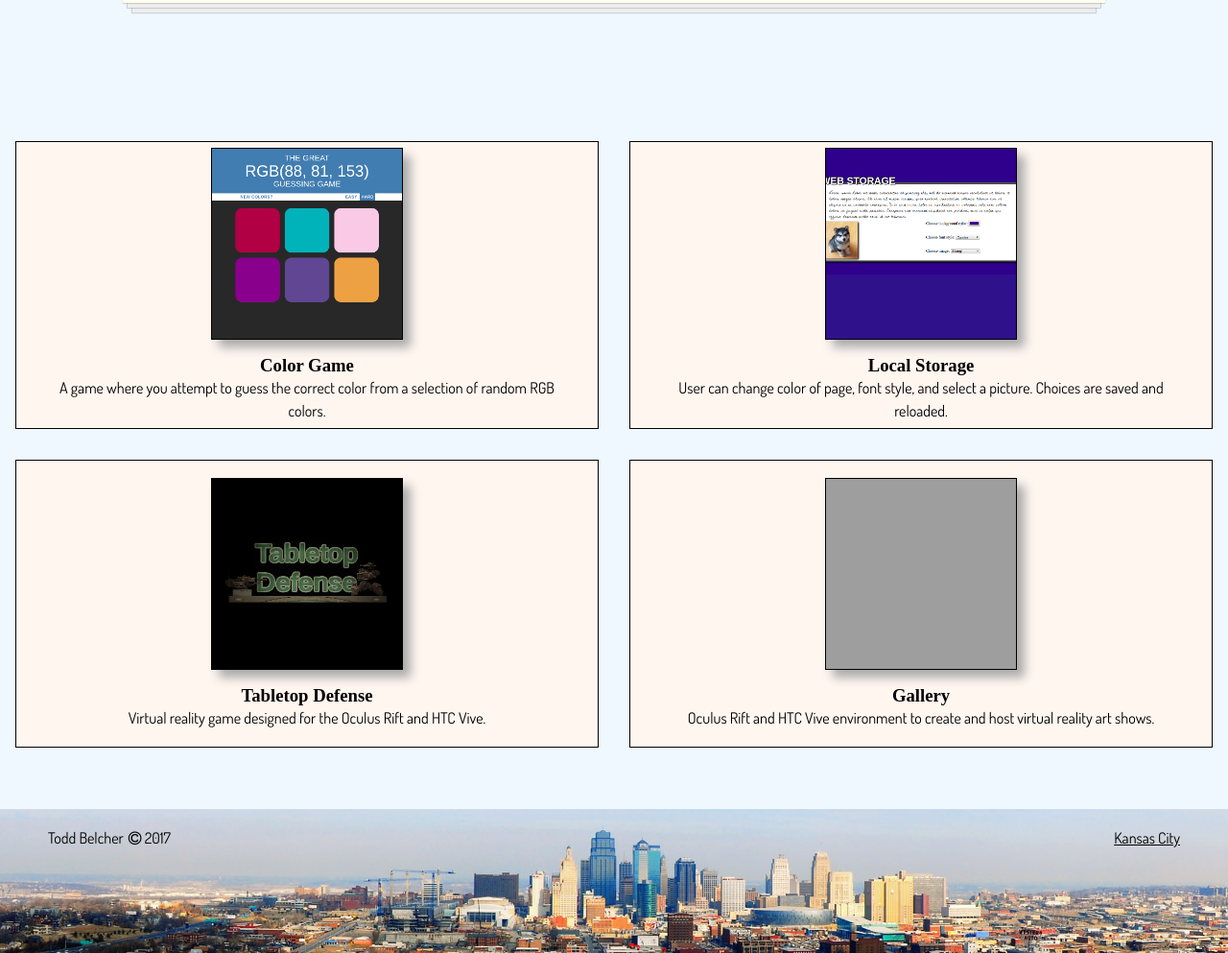
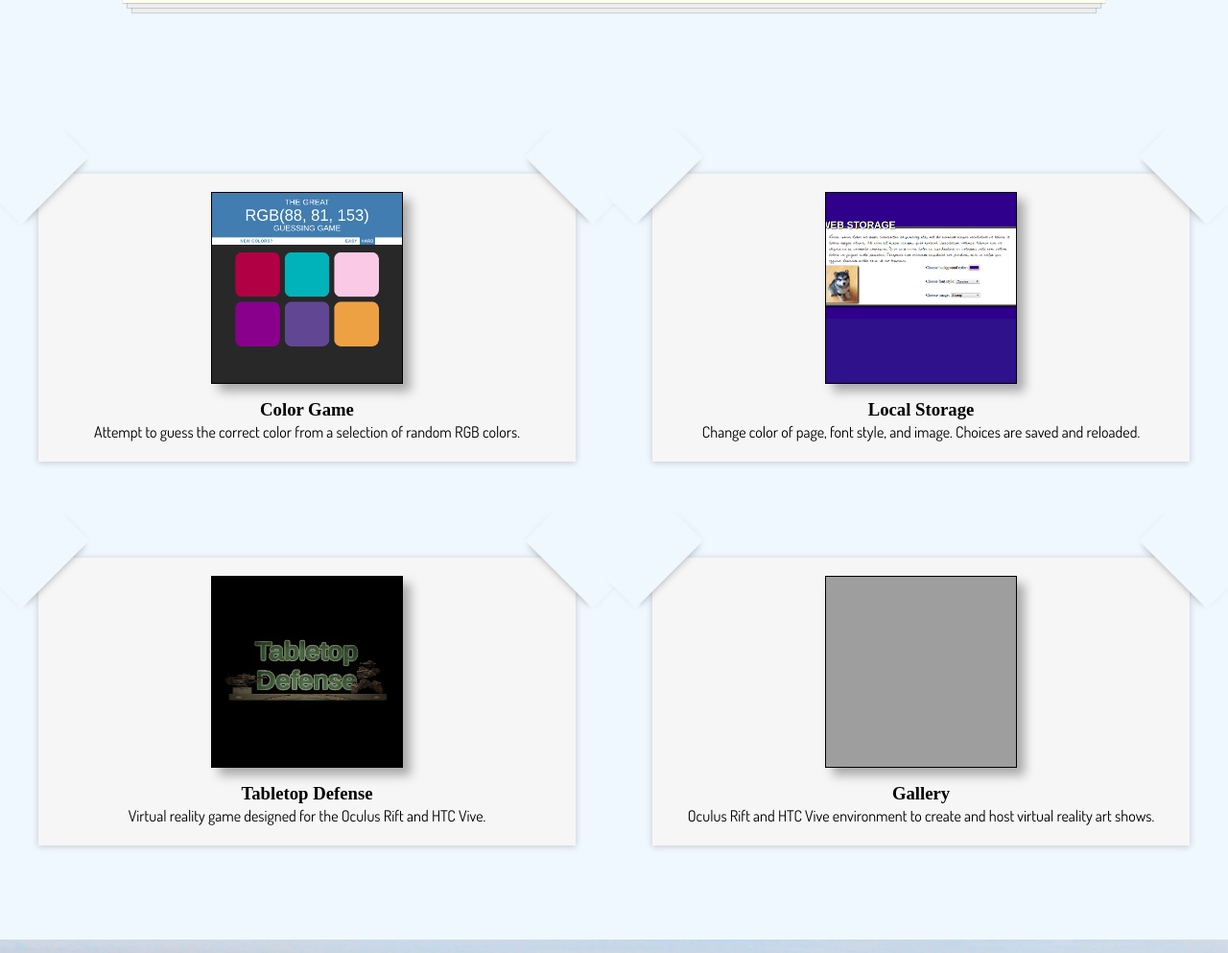
Before and after one commit to toddkc/toddkc.github.io, a plain HTML site: page index.html in a window 1280 px wide. Shown: the part 1380-2373 px from the top of the page at 96% size. Drawn offline with Linux system fonts and the light colour scheme; grey boxes are pictures that could not be loaded.

Commit message:
added paged corners

```diff
--- a/index.html
+++ b/index.html
@@ -7,7 +7,7 @@
 		<meta name="description" content="Profile Page">
 		<title>Todd Belcher</title>
 		<link href="https://maxcdn.bootstrapcdn.com/font-awesome/4.7.0/css/font-awesome.min.css" rel="stylesheet" integrity="sha384-wvfXpqpZZVQGK6TAh5PVlGOfQNHSoD2xbE+QkPxCAFlNEevoEH3Sl0sibVcOQVnN" crossorigin="anonymous">
-		<link href="https://fonts.googleapis.com/css?family=Merriweather|Dosis" rel="stylesheet">
+		<link href="https://fonts.googleapis.com/css?family=Merriweather%7cDosis" rel="stylesheet">
 		<link rel="stylesheet" href="styles.css">
 	</head>
 	<body>
@@ -96,31 +96,31 @@
 		<div class="portfolioContainer">
 			<div class="portfolioRow">
 
-				<div class="portfolioItem">
+				<div class="corners">
 					<div class="portfolioImg colorPic"><a target="_blank" href="colors/colors.html"></a></div>
 					<div class="portfolioText">
 						<h3>Color Game</h3>
-						<p>A game where you attempt to guess the correct color from a selection of random RGB colors.</p>
+						<p>Attempt to guess the correct color from a selection of random RGB colors.</p>
 					</div>
 				</div>
-				<div class="portfolioItem">
+				<div class="corners">
 					<div class="portfolioImg storagePic"><a target="_blank" href="localStorage/index.html"></a></div>
 					<div class="portfolioText">
 						<h3>Local Storage</h3>
-						<p>User can change color of page, font style, and select a picture.  Choices are saved and reloaded.</p>
+						<p>Change color of page, font style, and image.  Choices are saved and reloaded.</p>
 					</div>
 				</div>
 
 			</div>
 			<div class="portfolioRow">
-				<div class="portfolioItem">
+				<div class="corners">
 					<div class="portfolioImg tdPic"><a target="_blank" href="https://harmonicminor.itch.io/tabletop-defense"></a></div>
 					<div class="portfolioText">
 						<h3>Tabletop Defense</h3>
 						<p>Virtual reality game designed for the Oculus Rift and HTC Vive.</p>
 					</div>
 				</div>
-				<div class="portfolioItem">
+				<div class="corners">
 					<div class="portfolioImg galleryPic"><a target="_blank" href="https://harmonicminor.itch.io/gallery-vr"></a></div>
 					<div class="portfolioText">
 						<h3>Gallery</h3>
--- a/styles.css
+++ b/styles.css
@@ -13,6 +13,7 @@ nav{
 	background-color: rgba(0,0,0,0.3);
 	display: flex;
 	justify-content: space-between;
+	z-index: 1;
 }
 .containerLeft{
 	flex: 1;
@@ -123,7 +124,8 @@ nav a:hover{
 }
 .portfolioRow{
 	display: flex;
-	justify-content: space-around;
+	/*justify-content: space-around;*/
+	/*justify-content: space-between;*/
 }
 .portfolioItem{
 	flex: 1;
@@ -212,3 +214,39 @@ footer{
 .location a{
 	color: black;
 }
+
+.corners {
+	flex:1;
+  background: #f6f6f6;
+  height: 300px;
+  margin: 50px auto;
+  max-width: 560px;
+  position: relative;
+  width: 80%;
+  box-shadow: 0 1px 7px hsla(0, 0%, 0%, 0.2);
+	display: flex;
+	flex-direction: column;
+	justify-content: center;
+	align-items: center;
+	text-align: center;
+}
+
+/* Corner Effect */
+.corners:after,
+.corners:before {
+  background: aliceblue;
+  content: '';
+  height: 50px;
+  position: absolute;
+  top: -25px;
+  width: 100px;
+  box-shadow: 0 5px 10px -7px hsla(0, 0% ,0%, 0.5);
+}
+.corners:after {
+  left: -50px;
+  transform: rotate(-45deg);
+}
+.corners:before {
+  right: -50px;
+  transform: rotate(45deg);
+}
```
